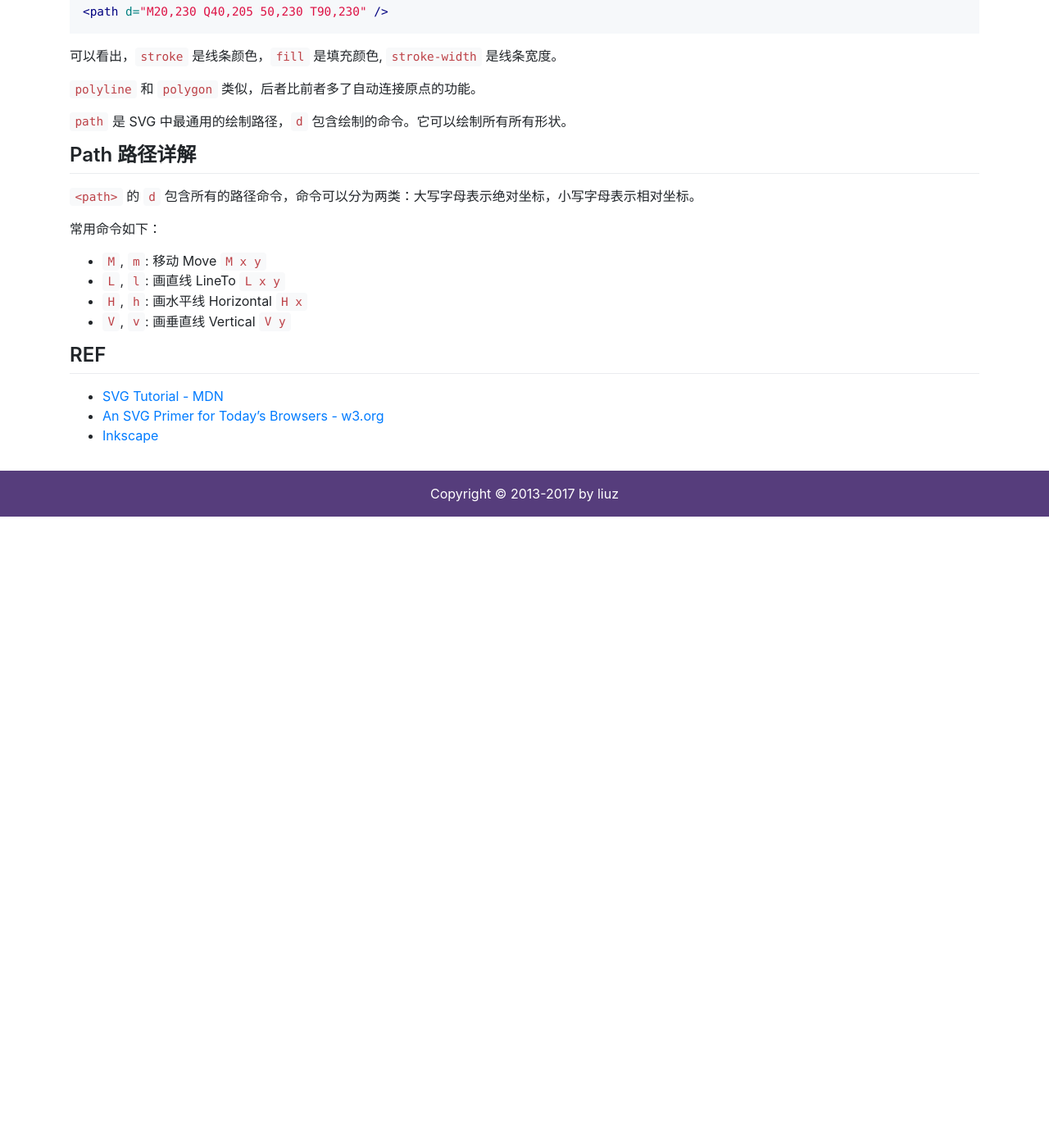
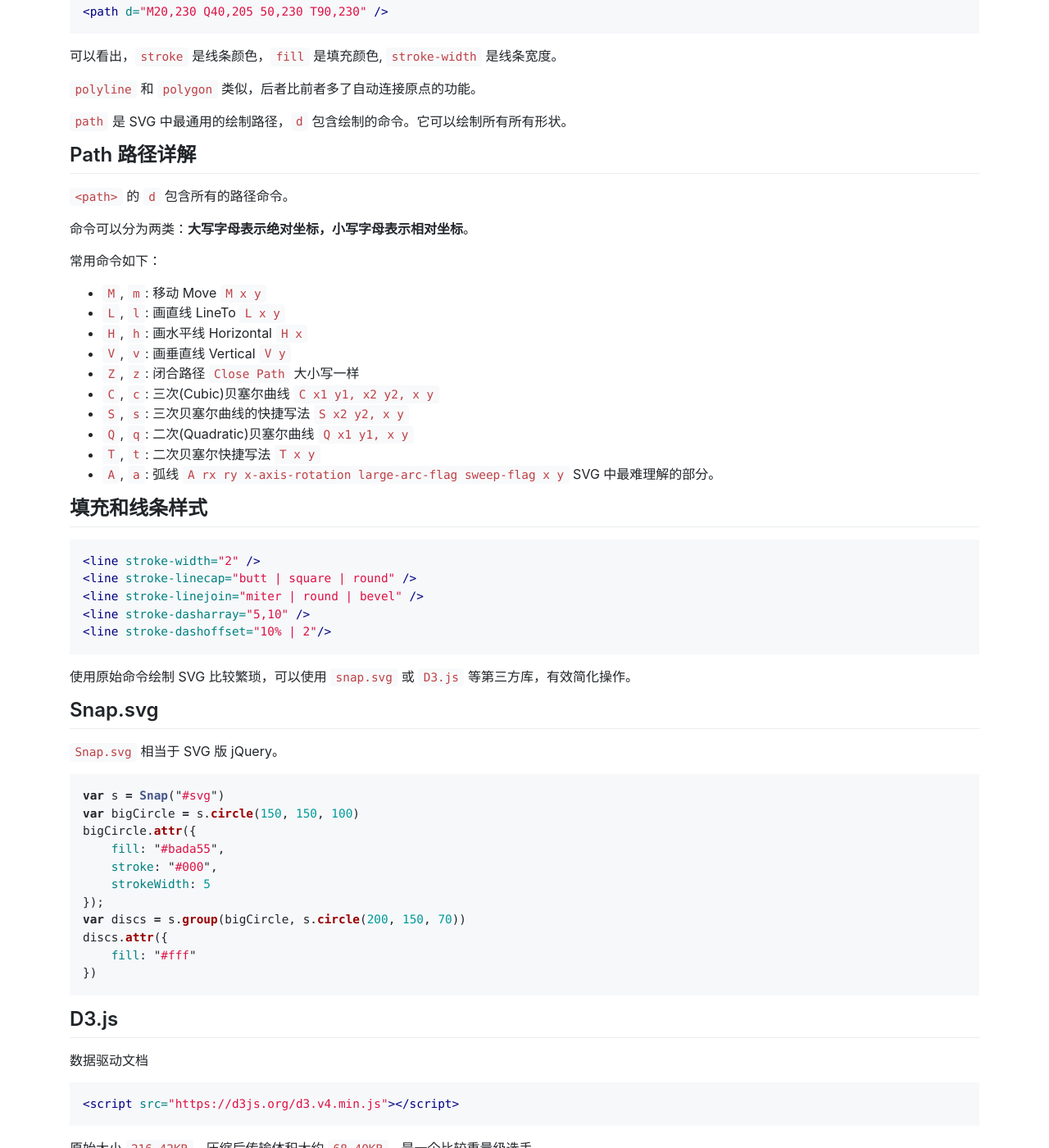
Before and after one commit to liuzhuan/liuzhuan.github.io, a Jekyll site: the page built from _posts/2017-12-10-svg-primer.md, in a window 1280 px wide and 1400 px high, scrolled down 1484 px. Shown: the whole window at 82% size. Built offline with Jekyll 4.4.1, drawn with Linux system fonts in a browser that asks for light colours; nearby versions of some CDN libraries; before the commit the page ends 2114 px from its top, so only the background shows below that; some of the changed text lies outside the part shown.

Commit message:
updating svg contents

````diff
--- a/_posts/2017-12-10-svg-primer.md
+++ b/_posts/2017-12-10-svg-primer.md
@@ -76,7 +76,9 @@ svg 坐标系默认情况下 1 个单位长度对应屏幕的 1 个像素，但
 
 ## Path 路径详解
 
-`<path>` 的 `d` 包含所有的路径命令，命令可以分为两类：大写字母表示绝对坐标，小写字母表示相对坐标。
+`<path>` 的 `d` 包含所有的路径命令。
+
+命令可以分为两类：**大写字母表示绝对坐标，小写字母表示相对坐标**。
 
 常用命令如下：
 
@@ -84,12 +86,69 @@ svg 坐标系默认情况下 1 个单位长度对应屏幕的 1 个像素，但
 - `L`, `l`: 画直线 LineTo `L x y`
 - `H`, `h`: 画水平线 Horizontal `H x`
 - `V`, `v`: 画垂直线 Vertical `V y`
+- `Z`, `z`: 闭合路径 `Close Path` 大小写一样
+- `C`, `c`: 三次(Cubic)贝塞尔曲线 `C x1 y1, x2 y2, x y`
+- `S`, `s`: 三次贝塞尔曲线的快捷写法 `S x2 y2, x y`
+- `Q`, `q`: 二次(Quadratic)贝塞尔曲线 `Q x1 y1, x y`
+- `T`, `t`: 二次贝塞尔快捷写法 `T x y`
+- `A`, `a`: 弧线 `A rx ry x-axis-rotation large-arc-flag sweep-flag x y` SVG 中最难理解的部分。
+
+## 填充和线条样式
+
+```xml
+<line stroke-width="2" />
+<line stroke-linecap="butt | square | round" />
+<line stroke-linejoin="miter | round | bevel" />
+<line stroke-dasharray="5,10" />
+<line stroke-dashoffset="10% | 2"/>
+```
+
+使用原始命令绘制 SVG 比较繁琐，可以使用 `snap.svg` 或 `D3.js` 等第三方库，有效简化操作。
+
+## Snap.svg
+
+`Snap.svg` 相当于 SVG 版 jQuery。
+
+```javascript
+var s = Snap("#svg")
+var bigCircle = s.circle(150, 150, 100)
+bigCircle.attr({
+    fill: "#bada55",
+    stroke: "#000",
+    strokeWidth: 5
+});
+var discs = s.group(bigCircle, s.circle(200, 150, 70))
+discs.attr({
+    fill: "#fff"
+})
+```
+
+## D3.js
+
+数据驱动文档
+
+```html
+<script src="https://d3js.org/d3.v4.min.js"></script>
+```
+
+原始大小 `216.42KB`，压缩后传输体积大约 `68.40KB`。是一个比较重量级选手。
+
+如果只是使用基本形状，可以使用 `d3-shape` 库：
+
+```html
+<script src="https://d3js.org/d3-shape.v1.min.js"></script>
+```
 
 ## REF
 
 - [SVG Tutorial - MDN](https://developer.mozilla.org/en-US/docs/Web/SVG/Tutorial)
 - [An SVG Primer for Today's Browsers - w3.org](https://www.w3.org/Graphics/SVG/IG/resources/svgprimer.html)
 - [Inkscape][inkscape]
+- [Snap.svg][snap.svg]
+- [D3.js - Data Driven Document][d3js]
 
 [caniuse.svg]: https://caniuse.com/#feat=svg
 [inkscape]: https://inkscape.org/en/
+[bezier-wiki]: https://en.wikipedia.org/wiki/B%C3%A9zier_curve
+[snap.svg]: http://snapsvg.io/
+[d3js]: https://d3js.org/
````
